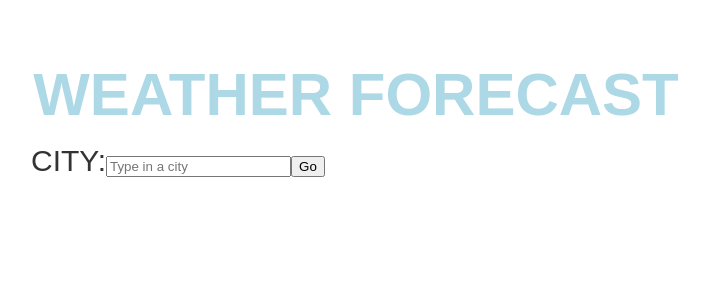
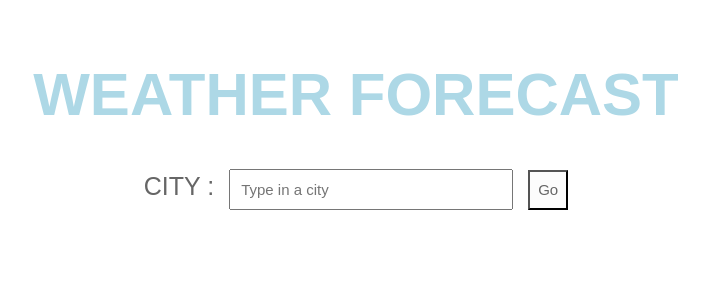
Before and after one commit to jj49411/weather_forecast, a React (Create React App) app: page / in a window 1280 px wide. Shown: the top 300 px of the page, without its empty margins (284-993 px from the left). Built offline with nearby package versions, Linux system fonts and the light colour scheme.

Commit message:
style: change form design

```diff
--- a/src/App.css
+++ b/src/App.css
@@ -1,7 +1,7 @@
 body {
-  color: #333333;
+  color: #666666;
   font-family: arial;
-  font-size: 30px;
+  font-size: 25px;
   max-width: 650px;
   margin: 0 auto;
   padding: 0 15px;
@@ -17,3 +17,31 @@ h1 {
   margin-bottom: 15px;
   text-align: center;
 }
+
+.search-box {
+  text-align: center;
+  margin-top: 40px;
+}
+
+.search-bar {
+  margin-left: 15px;
+  padding: 10px 10px 10px 10px;
+  width: 40%;
+  font-size: 15px;
+}
+
+.submit-button {
+  padding: 3px 3px;
+  margin-left: 15px;
+  width: 40px;
+  height: 40px;
+  font-size: 15px;
+  color: #666666;
+  background-color: #FCFCFC;
+  /* border: none; */
+}
+
+.submit-button:hover {
+  background-color: lightblue;
+  color: white;
+}
--- a/src/components/Search/Search.js
+++ b/src/components/Search/Search.js
@@ -27,10 +27,10 @@ class Search extends Component {
   render() {
     const { placeholder, value } = this.state
     return(
-      <div>
+      <div className='search-box'>
         <form onSubmit={this.handleSubmit}>
           <label className='city'>
-            CITY:
+            CITY :
             <input
               className='search-bar'
               type='text'
```
